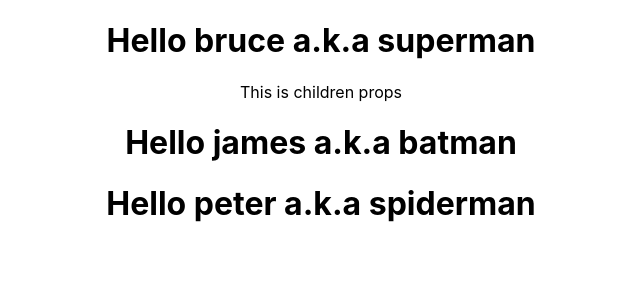
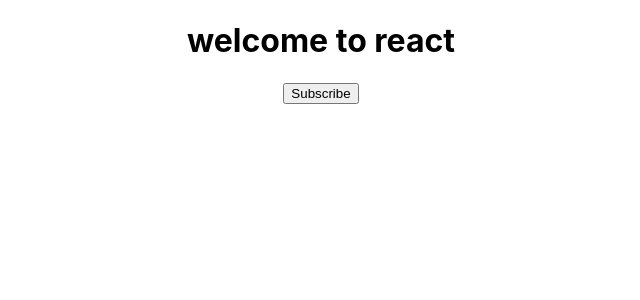
Before and after one commit to nirajbhayera4/React, a React (Create React App) app in the folder hello/: page / in a window 1280 px wide. Shown: the top 300 px of the page, without its empty margins (319-959 px from the left). Built offline with nearby package versions, Linux system fonts and the light colour scheme.

Commit message:
Added Message.js
This commit shows the implementation of state using setstate and contstructor which shows the state goes from 'welcome to react' to ' thank you for subscribing' when subscribe button is clicked.

```diff
--- a/hello/src/App.js
+++ b/hello/src/App.js
@@ -3,16 +3,19 @@
 import Greet from './components/Greet'
 import Welcome from './components/Welcome'
 import Hello from './components/Hello'
+import Message from './components/Message'
 
 function App() {
   return (
     <div className="App">
       {/* <Greet /> */}
-      <Greet name="bruce" hero="superman"><p>This is children props</p></Greet>
+      {/*<Greet name="bruce" hero="superman"><p>This is children props</p></Greet>
       <Greet name="james" hero="batman"/>
       <Greet name="peter" hero="spiderman"/>
+      */}
+      <Message />
 
-      {/* <Welcome /> */}
+           {/* <Welcome /> */}
       {/* <Hello /> */}
     </div>
   );
--- /dev/null
+++ b/hello/src/components/Message.js
@@ -0,0 +1,25 @@
+import React, {Component} from 'react'
+
+class Message extends Component{
+    constructor(){
+        super()
+        this.state={
+            message:"welcome to react"
+        }
+
+    }
+    changeMessage(){
+        this.setState({
+            message:"thank you for subscribing"
+        })
+    }
+    render(){
+        return(
+            <div>
+                <h1>{this.state.message}</h1>
+                <button onClick={()=>this.changeMessage()}>Subscribe</button>
+            </div>
+        )
+    }
+}
+export default Message
```
